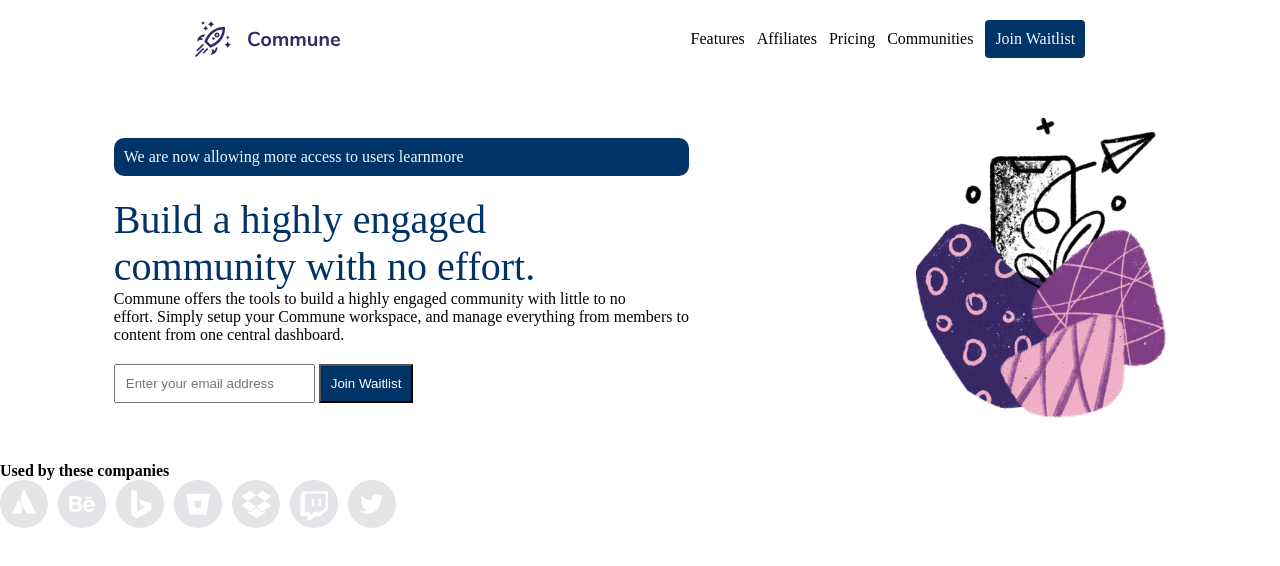
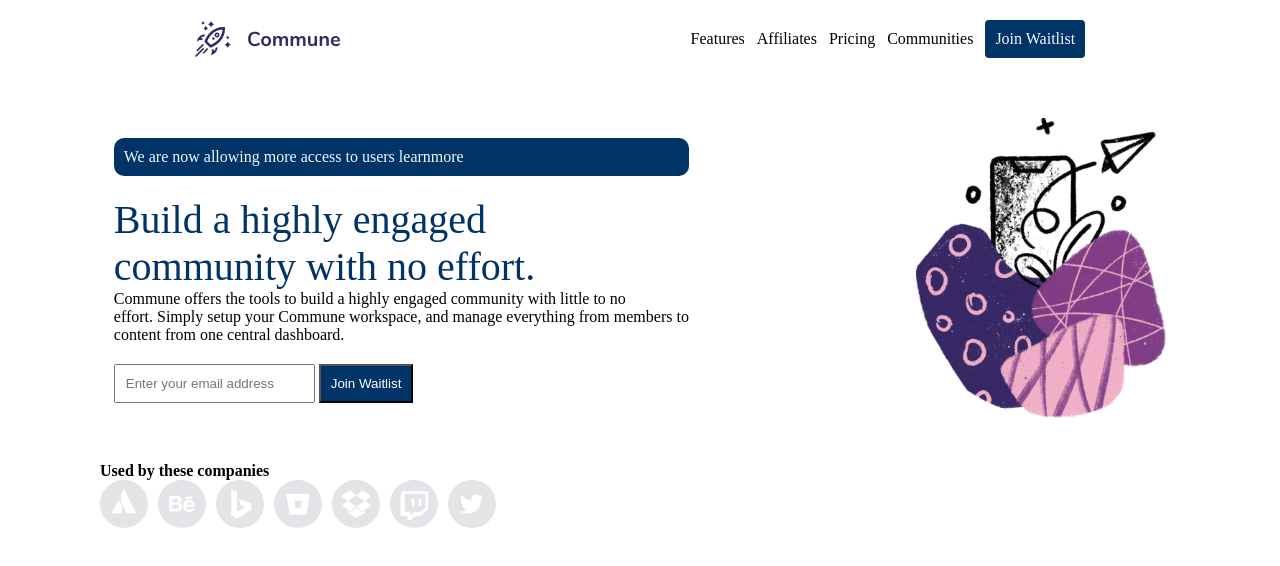
Before and after one commit to danlewismuriuki/commune-waitlist-page, a plain HTML site: page index.html in a window 1280 px wide. Drawn offline with Linux system fonts and the light colour scheme.

Commit message:
added margin to footer

```diff
--- a/style.css
+++ b/style.css
@@ -75,6 +75,6 @@
  }
  .footer-content{
     display: inline-block;
-    justify-content: space-around;
+    margin-left: 100px;
 
  }
```
